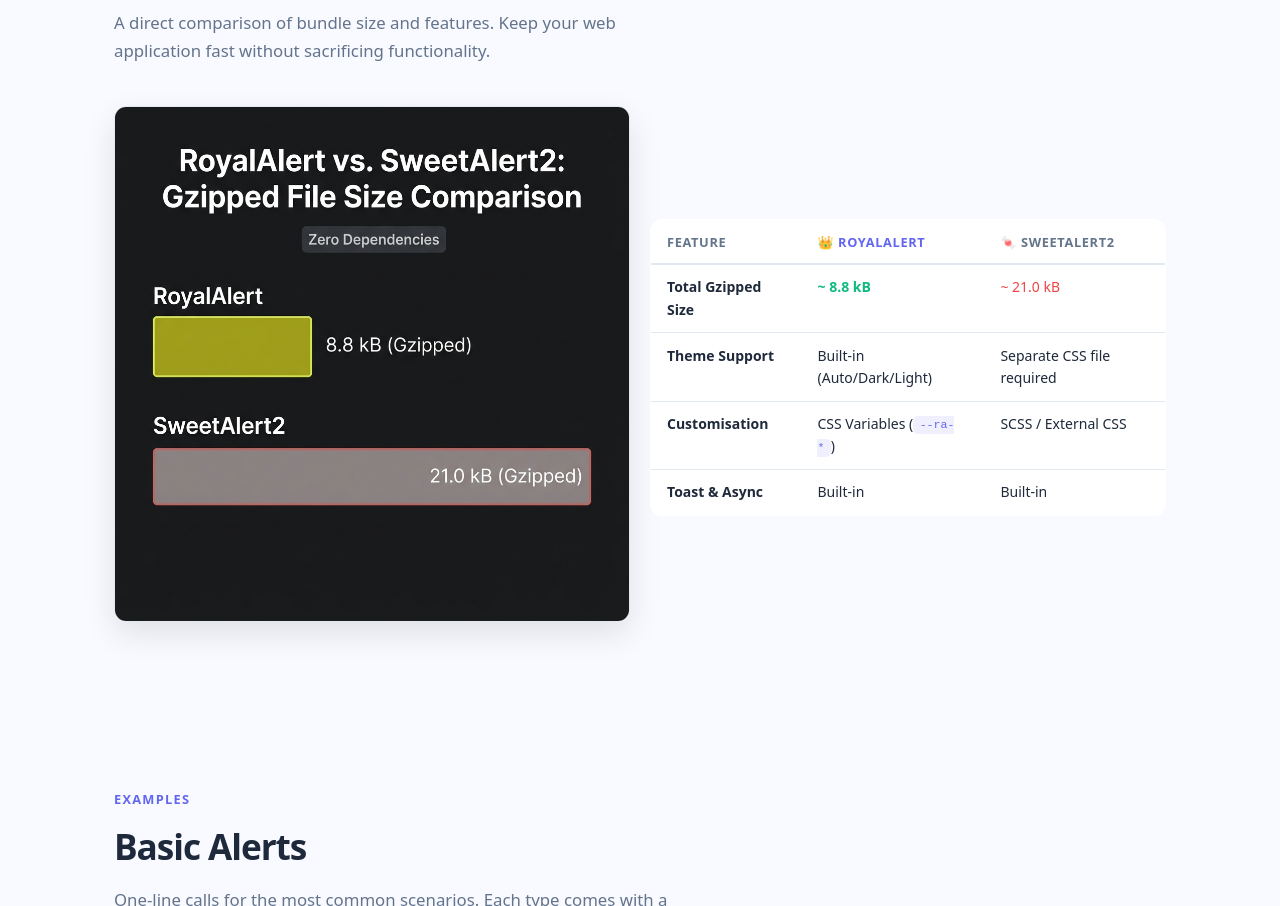
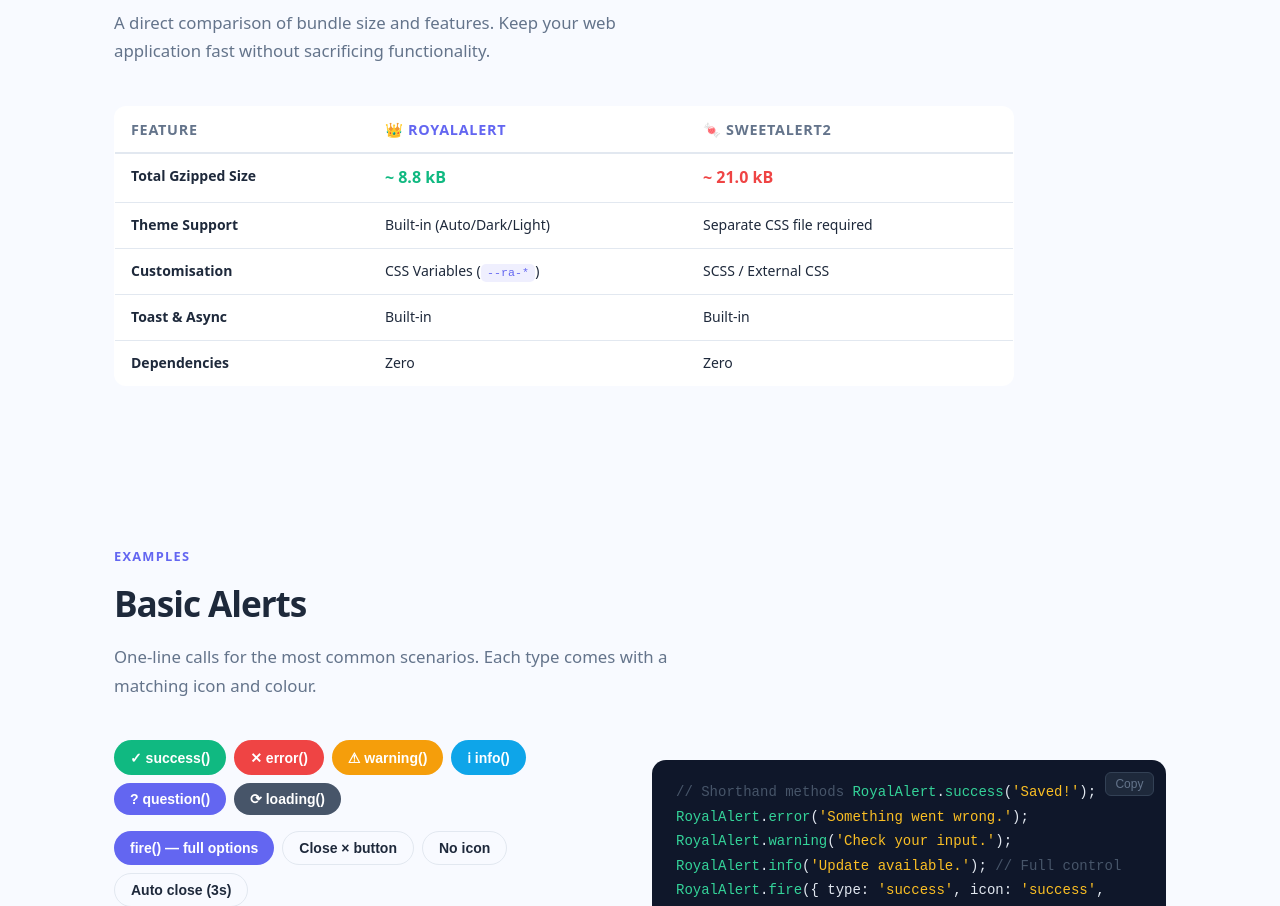
Before and after one commit to Royal-Technologies/RoyalAlert, a website built with Vite: page demo/index.html in a window 1280 px wide. Shown: the part 1446-2352 px from the top of the page. Built offline with nearby package versions, Linux system fonts and the light colour scheme.

Commit message:
style: remove size comparison image, use text table only

```diff
--- a/demo/index.html
+++ b/demo/index.html
@@ -547,24 +547,20 @@
     <h2 class="section-title">RoyalAlert vs SweetAlert2</h2>
     <p class="section-desc">A direct comparison of bundle size and features. Keep your web application fast without sacrificing functionality.</p>
 
-    <div class="grid-2" style="align-items: center; margin-bottom: 2rem;">
-        <div>
-            <img src="../assets/size-comparison.jpg" alt="Size Comparison" style="width:100%; border-radius:12px; border:1px solid var(--c-border); box-shadow: 0 12px 32px rgba(0,0,0,.1);">
-        </div>
-        <div>
-            <table class="config-table" style="background:var(--c-card); border-radius:12px; overflow:hidden; border:1px solid var(--c-border);">
+    <div style="margin-bottom: 2rem; max-width: 900px;">
+        <table class="config-table" style="background:var(--c-card); border-radius:12px; overflow:hidden; border:1px solid var(--c-border); width: 100%;">
             <thead>
                 <tr>
-                        <th>Feature</th>
-                        <th style="color:var(--c-primary)">👑 RoyalAlert</th>
-                        <th>🍬 SweetAlert2</th>
+                    <th style="font-size: 0.9rem;">Feature</th>
+                    <th style="color:var(--c-primary); font-size: 0.9rem;">👑 RoyalAlert</th>
+                    <th style="font-size: 0.9rem;">🍬 SweetAlert2</th>
                 </tr>
             </thead>
             <tbody>
                 <tr>
                     <td><strong>Total Gzipped Size</strong></td>
-                        <td style="color:#10b981; font-weight:700">~ 8.8 kB</td>
-                        <td style="color:#ef4444">~ 21.0 kB</td>
+                    <td style="color:#10b981; font-weight:700; font-size: 1rem;">~ 8.8 kB</td>
+                    <td style="color:#ef4444; font-weight:700; font-size: 1rem;">~ 21.0 kB</td>
                 </tr>
                 <tr>
                     <td><strong>Theme Support</strong></td>
@@ -581,9 +577,13 @@
                     <td>Built-in</td>
                     <td>Built-in</td>
                 </tr>
+                <tr>
+                    <td><strong>Dependencies</strong></td>
+                    <td>Zero</td>
+                    <td>Zero</td>
+                </tr>
             </tbody>
         </table>
-        </div>
     </div>
 </section>
 
```
Also changed, not shown: README.md. Lines whose indentation alone changed are shown as unchanged.
